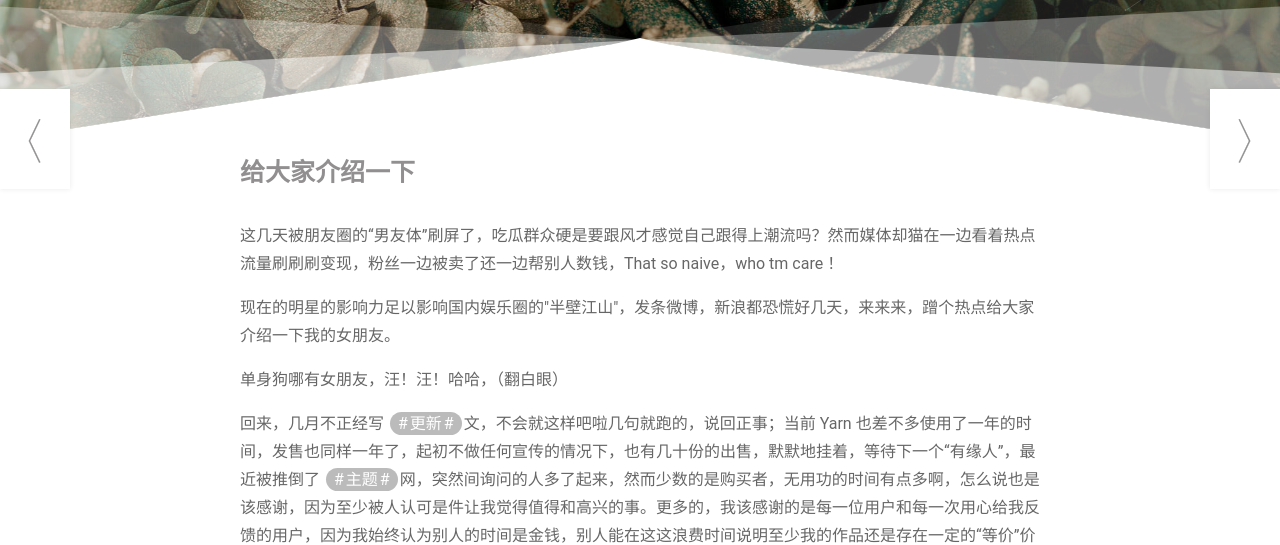
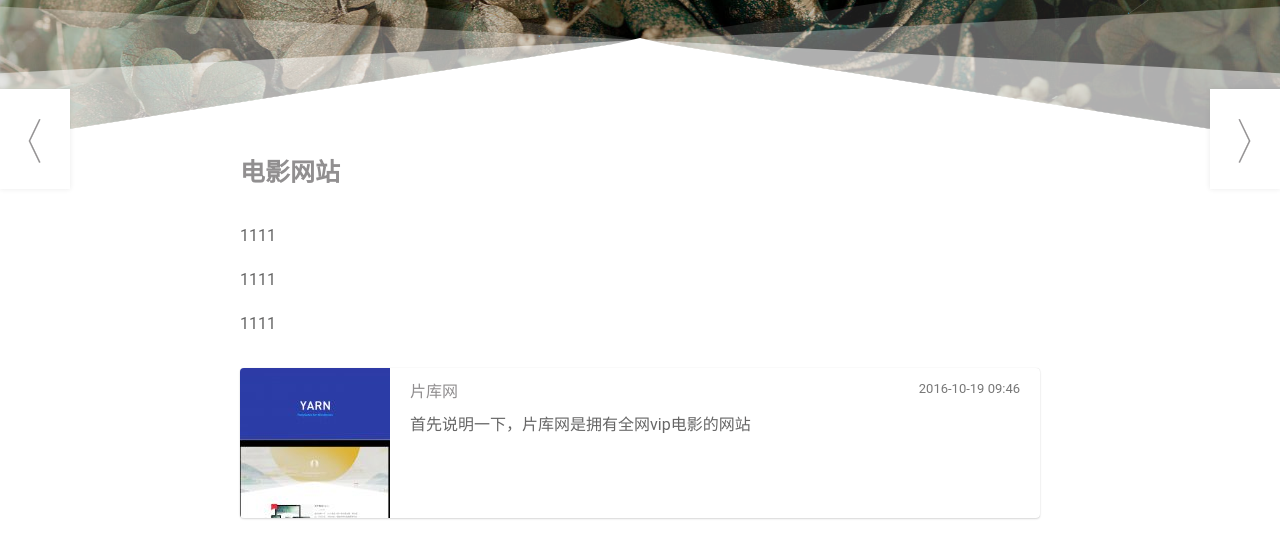
Before and after one commit to Zoe420/user, a plain HTML site: page detail.html in a window 1280 px wide. Shown: the part 261-806 px from the top of the page. Drawn offline with Linux system fonts and the light colour scheme.

Commit message:
Update detail.html

```diff
--- a/detail.html
+++ b/detail.html
@@ -121,22 +121,20 @@
 					</style>
 					<section class="post_content">
 						<header class="post_header">
-							<h1 class="post_title">给大家介绍一下</h1>
+							<h1 class="post_title">电影网站</h1>
 						</header>
 						<div class="post-body js-gallery">
-							<p>这几天被朋友圈的“男友体”刷屏了，吃瓜群众硬是要跟风才感觉自己跟得上潮流吗？然而媒体却猫在一边看着热点流量刷刷刷变现，粉丝一边被卖了还一边帮别人数钱，That so naive，who tm care ！</p>
-							<p>现在的明星的影响力足以影响国内娱乐圈的"半壁江山"，发条微博，新浪都恐慌好几天，来来来，蹭个热点给大家介绍一下我的女朋友。</p>
-							<p>单身狗哪有女朋友，汪！汪！哈哈，（翻白眼）</p>
-							<p>回来，几月不正经写
-								<a class='autotag' href="http://www.womengda.cn" title="【查看含有[更新]标签的文章】" target="_blank">更新</a>文，不会就这样吧啦几句就跑的，说回正事；当前 Yarn 也差不多使用了一年的时间，发售也同样一年了，起初不做任何宣传的情况下，也有几十份的出售，默默地挂着，等待下一个“有缘人”，最近被推倒了
-								<a class='autotag' href="http://www.womengda.cn" title="【查看含有[主题]标签的文章】" target="_blank">主题</a>网，突然间询问的人多了起来，然而少数的是购买者，无用功的时间有点多啊，怎么说也是该感谢，因为至少被人认可是件让我觉得值得和高兴的事。更多的，我该感谢的是每一位用户和每一次用心给我反馈的用户，因为我始终认为别人的时间是金钱，别人能在这这浪费时间说明至少我的作品还是存在一定的“等价”价值，这也是每一次的版本更新我都会在邮件结尾以“感谢大家对 Yarn 的认可和支持”致谢的原因。他们说这个价格，可能不是强大的，但最好看最有个性的就是 Yarn 了， 69 元买不了吃亏，买不了上当！</p>
+							<p>1111</p>
+							<p>1111</p>
+							<p>1111</p>
+							<p></p>
 							<a href="http://www.womengda.cn" class="blog-card-title-link">
 								<div class="blog-card">
 									<div class="blog-card-thumbnail"><img width="150" height="150" src="statics/images/yarn-150x150.jpg" class="blog-card-thumb-image wp-post-image" alt="" /></div>
 									<div class="blog-card-content">
 										<div class="blog-card-date clearfix">2016-10-19 09:46</div>
-										<div class="blog-card-title">关于购买Yarn</div>
-										<div class="blog-card-excerpt">首先说明一下，Yarn是本人第一款付费主题，用心用力，只为小众，不卖代码。函数各种代码满网络可找，设计可以千差万别。Yarn定位是清新、单栏、个性，如果你想要的是一款与众不同的主题，那么Yarn是您的</div>
+										<div class="blog-card-title">片库网</div>
+										<div class="blog-card-excerpt">首先说明一下，片库网是拥有全网vip电影的网站</div>
 									</div>
 								</div>
 							</a>
```
